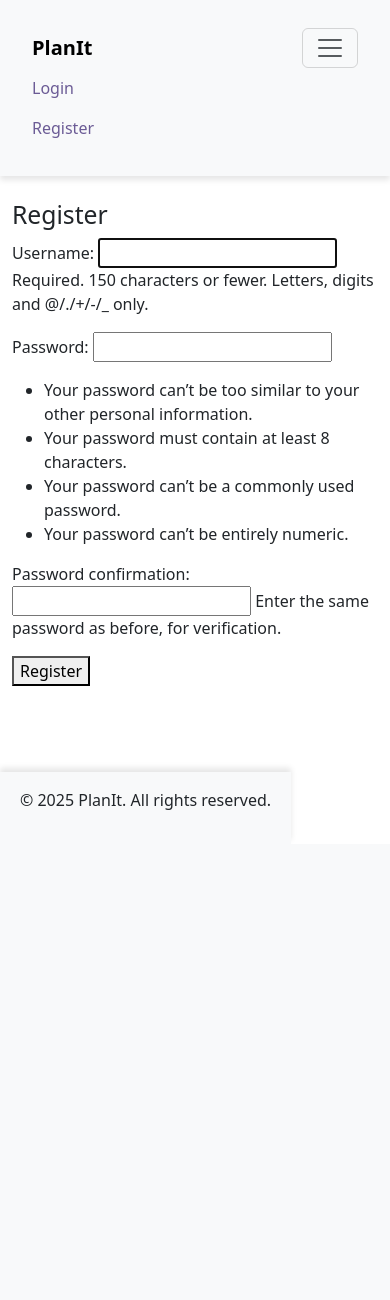
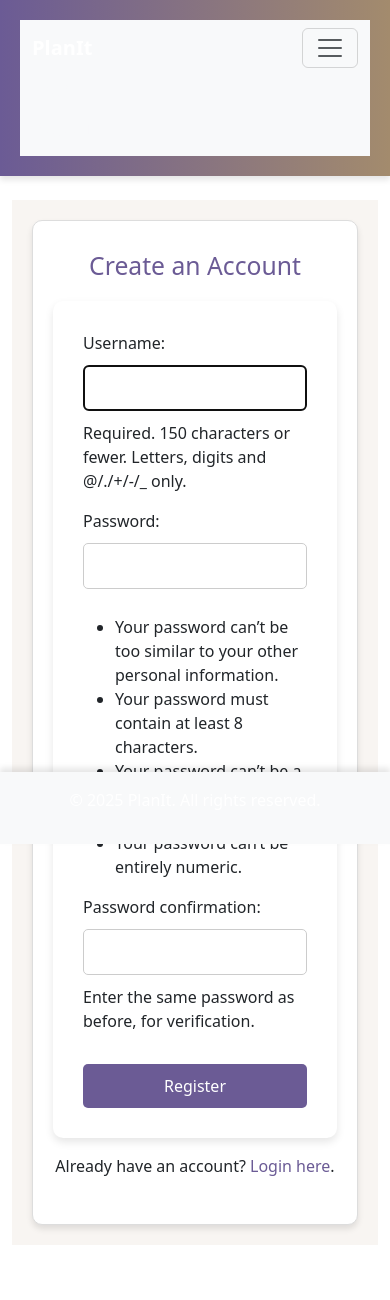
Before and after one commit to EktaMehra/PlanIt, a Django app: page /members/register/ in a window 390 px wide, after a click that opens the changed part. Shown: the top 1300 px of the page. Before the commit the page ends 810 px from the top, so only its background shows below. Run offline with Django 5.2, Linux system fonts and the light colour scheme.

Commit message:
Add centralised css styling to login and register pages

```diff
--- a/event_manage/settings.py
+++ b/event_manage/settings.py
@@ -124,6 +124,7 @@
 # https://docs.djangoproject.com/en/5.1/howto/static-files/
 
 STATIC_URL = 'static/'
+STATICFILES_DIRS = [BASE_DIR / 'static']
 
 # Default primary key field type
 # https://docs.djangoproject.com/en/5.1/ref/settings/#default-auto-field
--- a/events/templates/events/home.html
+++ b/events/templates/events/home.html
@@ -17,7 +17,7 @@
                 name="q"
                 value="{{ query }}"
                 class="form-control"
-                placeholder="Search events by name or category"
+                placeholder="Search events"
             />
             <button type="submit" class="btn btn-primary mt-2">Search</button>
         </form>
--- a/static/css/style.css
+++ b/static/css/style.css
@@ -1,6 +1,15 @@
+/* General Styling */
+body {
+    background-color: #f8f5f2;
+    font-family: 'Arial', sans-serif;
+    color: #333;
+    margin: 0;
+    padding: 0;
+}
+
 /* Header */
 header {
-    background-color: #f8f9fa;
+    background: linear-gradient(90deg, #6b5b95, #a38b6d);
     padding: 20px;
     position: sticky;
     top: 0;
@@ -8,25 +17,27 @@
     box-shadow: 0 4px 6px rgba(0, 0, 0, 0.1);
 }
 
-/* Base Styling */
-body {
-    background-color: #f8f5f2;
-    font-family: 'Arial', sans-serif;
-    color: #333;
+header h1 {
+    color: #fff;
+    font-size: 2rem;
+    margin: 0;
 }
 
-.header-section h1 {
-    color: #6b5b95;
-    font-size: 2.5rem;
-    margin-bottom: 10px;
+.navbar-brand {
+    font-weight: bold;
+    font-size: 1.5rem;
+    color: #fff !important;
 }
 
-.header-section p {
-    font-size: 1.2rem;
-    margin-bottom: 20px;
-    color: #a38b6d;
+.navbar .nav-link {
+    color: #f8f9fa !important;
 }
 
+.navbar .nav-link:hover {
+    color: #ddd !important;
+}
+
+/* Buttons */
 .btn-primary {
     background-color: #6b5b95;
     border-color: #6b5b95;
@@ -38,114 +49,193 @@
     border-color: #a38b6d;
 }
 
+.btn {
+    border-radius: 8px;
+    padding: 10px 15px;
+    transition: all 0.3s ease-in-out;
+}
+
+.btn:hover {
+    transform: translateY(-2px);
+}
+
+/* Forms */
+form {
+    background-color: #fff;
+    padding: 30px;
+    border-radius: 10px;
+    box-shadow: 0 4px 8px rgba(0, 0, 0, 0.1);
+    max-width: 400px;
+    margin: auto;
+}
+
+form input[type="text"],
+form input[type="password"],
+form input[type="email"],
+form select {
+    width: 100%;
+    padding: 10px;
+    margin: 10px 0;
+    border: 1px solid #ccc;
+    border-radius: 5px;
+    box-sizing: border-box;
+}
+
+form button {
+    background-color: #6b5b95;
+    border: none;
+    color: white;
+    padding: 10px;
+    text-align: center;
+    display: inline-block;
+    margin-top: 15px;
+    cursor: pointer;
+    font-size: 1rem;
+}
+
+form button:hover {
+    background-color: #a38b6d;
+}
+
+/* Form Elements */
+.auth-card h2 {
+    color: #6b5b95;
+    margin-bottom: 20px;
+}
+
+.auth-card form {
+    width: 100%;
+}
+
+.auth-card button {
+    background-color: #6b5b95;
+    border: none;
+    color: #fff;
+    font-size: 1rem;
+    padding: 10px;
+    border-radius: 5px;
+    transition: background-color 0.3s ease;
+}
+
+.auth-card button:hover {
+    background-color: #a38b6d;
+}
+
+.auth-card a {
+    color: #6b5b95;
+    text-decoration: none;
+}
+
+.auth-card a:hover {
+    text-decoration: underline;
+}
+
+
+/* Cards */
 .card {
     border: 1px solid #ddd;
     border-radius: 10px;
     box-shadow: 0 4px 6px rgba(0, 0, 0, 0.1);
-    margin: 15px;
+    transition: transform 0.3s;
+}
+
+.card:hover {
+    transform: translateY(-5px);
 }
 
 .card-title {
     color: #6b5b95;
+    font-size: 1.25rem;
+    font-weight: bold;
 }
 
 .card-text {
     color: #555;
 }
 
-
-.navbar-brand {
-    font-weight: bold;
-    font-size: 1.5rem;
+/* Auth Pages Container */
+.auth-container {
+    display: flex;
+    justify-content: center;
+    align-items: center;
+    min-height: 80vh;
+    padding: 20px;
+    background-color: #f8f5f2; /* Light background */
 }
 
-.navbar-nav .nav-link {
-    color: #6b5b95;
-    transition: color 0.3s ease;
+/* Auth Card */
+.auth-card {
+    background-color: #fff;
+    border: 1px solid #ddd;
+    border-radius: 10px;
+    padding: 30px 20px;
+    box-shadow: 0 4px 6px rgba(0, 0, 0, 0.1);
+    max-width: 400px;
+    width: 100%;
 }
-
-.navbar-nav .nav-link:hover {
-    color: #a38b6d;
-}
-
 
 /* Footer */
 footer {
-    background-color: #f8f9fa;
+    background-color: #6b5b95;
+    color: white;
     padding: 20px;
-    position: fixed;
-    bottom: 0px;
     text-align: center;
+    position: sticky;
+    bottom: 0;
     box-shadow: 0 -4px 6px rgba(0, 0, 0, 0.1);
 }
 
-
-/* Main content */
-main {
-    flex: 1;
+footer a {
+    color: #f8f9fa;
+    text-decoration: none;
 }
 
+footer a:hover {
+    color: #ddd;
+    text-decoration: underline;
+}
 
-/*Pagination*/
+/* Pagination */
 .pagination {
     font-size: 1.2rem;
     gap: 0.5rem;
+    justify-content: center;
 }
 
 .page-link {
     border-radius: 50%;
-    width: 50px;
-    height: 50px;
+    width: 40px;
+    height: 40px;
     display: flex;
     justify-content: center;
     align-items: center;
+    background-color: #6b5b95;
+    color: white;
+}
+
+.page-link:hover {
+    background-color: #a38b6d;
+    color: white;
+    text-decoration: none;
 }
 
 .page-item.active .page-link {
-    background-color: #6b5b95;
+    background-color: #a38b6d;
     color: white;
     font-weight: bold;
 }
 
-.page-link:hover {
-    background-color: #6b5b95;
-    color: white;
-    text-decoration: none;
+/* Responsive */
+@media (max-width: 768px) {
+    header h1 {
+        font-size: 1.5rem;
+    }
+
+    .btn {
+        padding: 8px 12px;
+    }
+
+    .pagination {
+        font-size: 1rem;
+    }
 }
-
-.list-group-item {
-    border-radius: 8px; /* Rounded corners for a polished look */
-    background-color: #f8f9fa; /* Light gray background */
-    border: 1px solid #ddd; /* Subtle border */
-}
-
-.list-group-item h4 {
-    font-size: 1.25rem; /* Larger title size */
-    font-weight: bold;
-}
-
-.list-group-item:hover {
-    background-color: #e9ecef; /* Slight hover effect */
-}
-
-.pagination-section {
-    display: flex;
-    justify-content: center;
-    margin-top: 20px;
-}
-
-
-.pagination-section .btn {
-    margin: 0 5px;
-}
-
-.pagination-section .btn-secondary {
-    background-color: #6b5b95;
-    border-color: #6b5b95;
-    color: white;
-}
-
-.pagination-section .btn-secondary:hover {
-    background-color: #a38b6d;
-    border-color: #a38b6d;
-}
--- a/templates/registration/register.html
+++ b/templates/registration/register.html
@@ -1,10 +1,18 @@
 {% extends 'base.html' %}
 
 {% block content %}
-<h2>Register</h2>
-<form method="post">
-    {% csrf_token %}
-    {{ form.as_p }}
-    <button type="submit">Register</button>
-</form>
+<div class="auth-container">
+    <div class="auth-card">
+        <h2 class="text-center">Create an Account</h2>
+        <form method="post" novalidate>
+            {% csrf_token %}
+            {{ form.non_field_errors }}
+            {{ form.as_p }}
+            <button type="submit" class="btn btn-primary w-100">Register</button>
+        </form>
+        <p class="text-center mt-3">
+            Already have an account? <a href="{% url 'login' %}">Login here</a>.
+        </p>
+    </div>
+</div>
 {% endblock %}
```
Also changed, not shown: templates/registration/login.html (+15 -6 lines), db.sqlite3.
